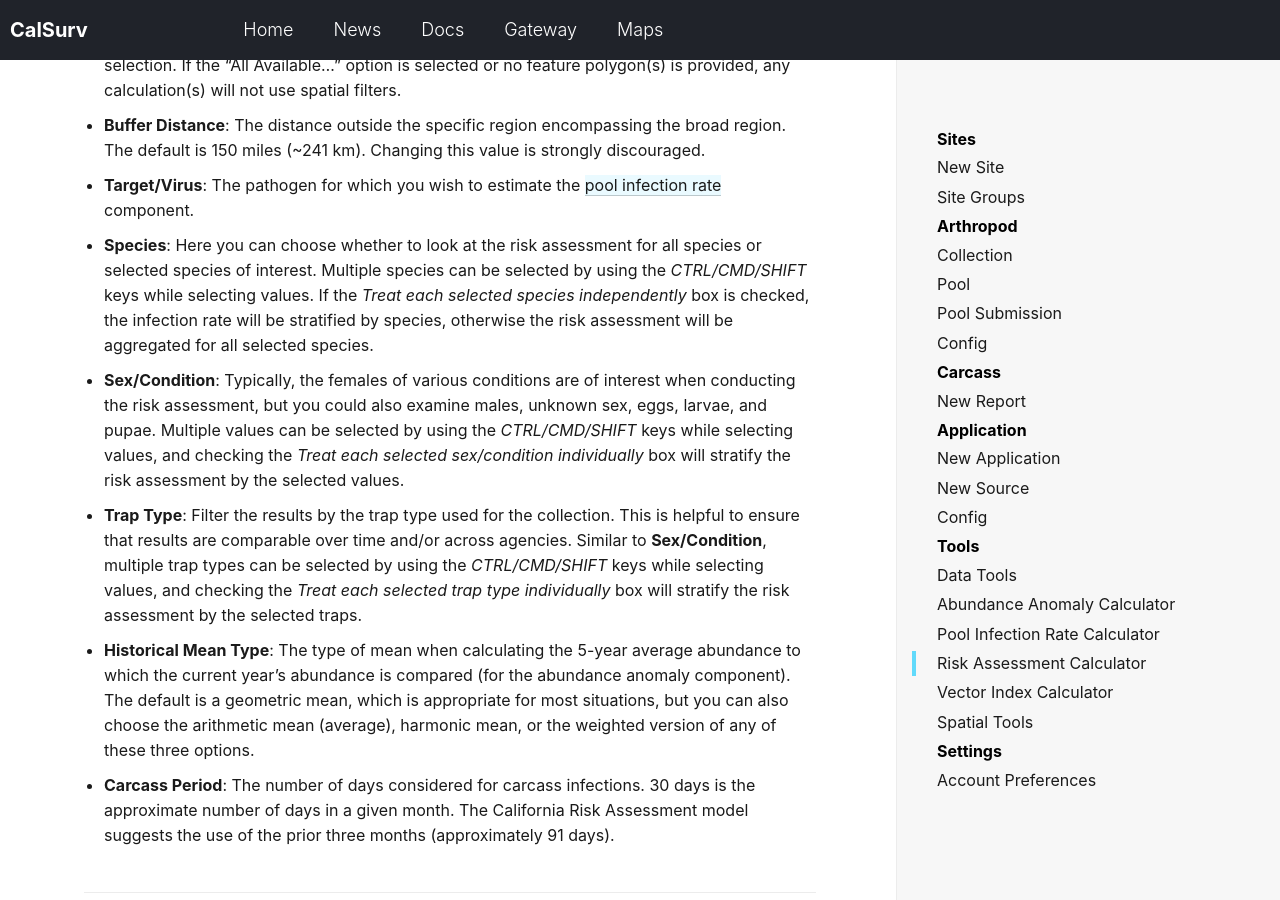
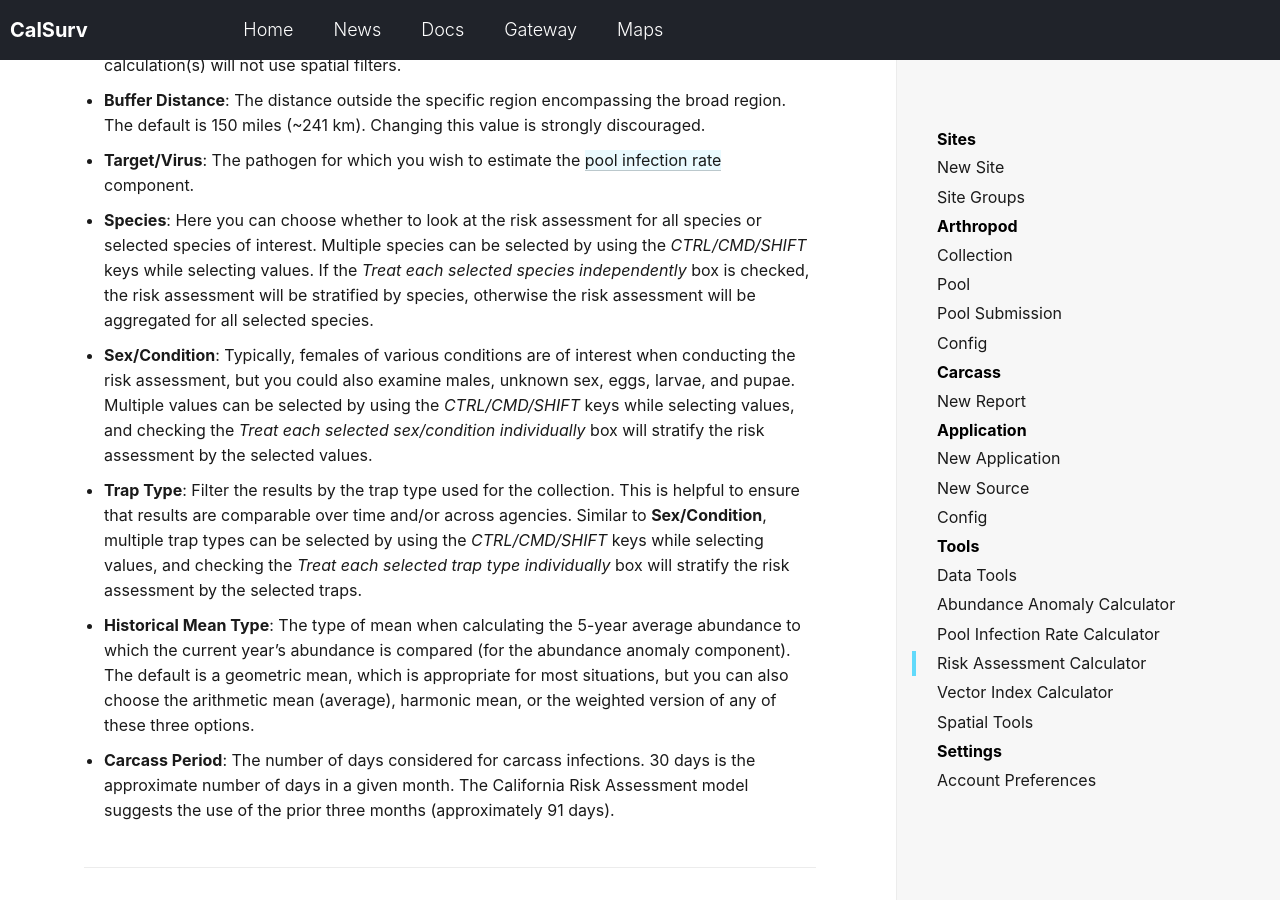
Before and after one commit to tlvaldepena/vectorsurv.org, a Jekyll site: the page built from _docs/tools/calculators/risk-assessment.md, in a window 1280 px wide and 900 px high, scrolled down 1949 px. Built offline with Jekyll 4.4.1, drawn with Linux system fonts in a browser that asks for light colours; some of the changed text lies outside the part shown.

Commit message:
Fix typos

```diff
--- a/_docs/tools/calculators/risk-assessment.md
+++ b/_docs/tools/calculators/risk-assessment.md
@@ -5,15 +5,15 @@
 This calculator is based upon the Risk Assessment model found in the California Mosquito-borne Virus Surveillance and Response Plan. The environmental component (temperature and precipitation) of this calculator uses daily meteorological surfaces generated from the Terrestrial Observation and Prediction System provided by the [Ecological Forecasting Lab](<https://ecocast.arc.nasa.gov/>) at NASA Ames Research Center. The infection rate component of this calculator is based upon the [CDC/DVBID MLE/MIR MS Excel add-in](<https://www.cdc.gov/westnile/resourcepages/mosqSurvSoft.html>).
 
 ## Fields
-* **Agency**: Choose the agency or agencies for which you wish to calculate a risk assessment. Multiple agencies can be selected by using the *CTRL/CMD/SHIFT* keys while selecting values. This could be your own agency to compare the current year to past years, or more than one agency to compare to neighboring districts. If the *Treat each selected agency independently* box is checked, the abundance anomaly will be stratified by agency (ignored if only one agency is selected). If left unchecked, the risk assessment will be aggregated for all selected agencies.
+* **Agency**: Choose the agency or agencies for which you wish to calculate a risk assessment. Multiple agencies can be selected by using the *CTRL/CMD/SHIFT* keys while selecting values. This could be your own agency to compare the current year to past years, or more than one agency to compare to neighboring districts. If the *Treat each selected agency independently* box is checked, the risk assessment will be stratified by agency (ignored if only one agency is selected). If left unchecked, the risk assessment will be aggregated for all selected agencies.
 * **Peer Agency**: These are agencies whose information you do not have access to. Any calculations run for these agencies are done at the agency-level, so any spatial filters will be ignored.
 * **Year**: This is the year for which you wish to calculate a risk assessment. When calculating the [abundance anomaly]({{ site.baseur1 }}/docs/tools/calculators/anomaly) component, this year's abundance at the desired time interval will be compared to the average abundance from the previous 5 years.
 * **Time Interval**: How frequently should the risk assessment components be calculated? There are several built-in options, or you can manually specify a date range within the selected year. Date format is based on the settings under [Account Preferences]({{ site.baseurl }}/docs/settings/account-preferences).
 * **Spatial Filter**: This feature allows you to filter results within the agency or agencies. You can draw a polygon on the map using the feature tab, or include a previously saved feature from the [Spatial Features]({{ site.baseurl }}/docs/tools/spatial-tools) page. ![Polygon example]({{ site.baseur1 }}/assets/images/docs/spatial-feature-tools.PNG) Alternatively, you can filter by [site group]({{ site.baseur1 }}/docs/site/site-group), region (determined when creating a [new site]({{ site.baseur1 }}/docs/site)), or specific site. For these filters, multiple values can be selected by using the *CTRL/CMD/SHIFT* keys while selecting values. If the *Treat each selected filter independently* box is checked, the risk assessment will be stratified by spatial filter, otherwise it will be aggregated for the selection. If the "All Available..." option is selected or no feature polygon(s) is provided, any calculation(s) will not use spatial filters.
 * **Buffer Distance**: The distance outside the specific region encompassing the broad region. The default is 150 miles (~241 km). Changing this value is strongly discouraged.
 * **Target/Virus**: The pathogen for which you wish to estimate the [pool infection rate]({{ site.baseur1 }}/docs/tools/calculators/infection-rate) component.
-* **Species**: Here you can choose whether to look at the risk assessment for all species or selected species of interest. Multiple species can be selected by using the *CTRL/CMD/SHIFT* keys while selecting values. If the *Treat each selected species independently* box is checked, the infection rate will be stratified by species, otherwise the risk assessment will be aggregated for all selected species.
-* **Sex/Condition**: Typically, the females of various conditions are of interest when conducting the risk assessment, but you could also examine males, unknown sex, eggs, larvae, and pupae. Multiple values can be selected by using the *CTRL/CMD/SHIFT* keys while selecting values, and checking the *Treat each selected sex/condition individually* box will stratify the risk assessment by the selected values.
+* **Species**: Here you can choose whether to look at the risk assessment for all species or selected species of interest. Multiple species can be selected by using the *CTRL/CMD/SHIFT* keys while selecting values. If the *Treat each selected species independently* box is checked, the risk assessment will be stratified by species, otherwise the risk assessment will be aggregated for all selected species.
+* **Sex/Condition**: Typically, females of various conditions are of interest when conducting the risk assessment, but you could also examine males, unknown sex, eggs, larvae, and pupae. Multiple values can be selected by using the *CTRL/CMD/SHIFT* keys while selecting values, and checking the *Treat each selected sex/condition individually* box will stratify the risk assessment by the selected values.
 * **Trap Type**: Filter the results by the trap type used for the collection. This is helpful to ensure that results are comparable over time and/or across agencies. Similar to **Sex/Condition**, multiple trap types can be selected by using the *CTRL/CMD/SHIFT* keys while selecting values, and checking the *Treat each selected trap type individually* box will stratify the risk assessment by the selected traps.
 * **Historical Mean Type**: The type of mean when calculating the 5-year average abundance to which the current year's abundance is compared (for the abundance anomaly component). The default is a geometric mean, which is appropriate for most situations, but you can also choose the arithmetic mean (average), harmonic mean, or the weighted version of any of these three options.
 * **Carcass Period**: The number of days considered for carcass infections. 30 days is the approximate number of days in a given month. The California Risk Assessment model suggests the use of the prior three months (approximately 91 days).
```
